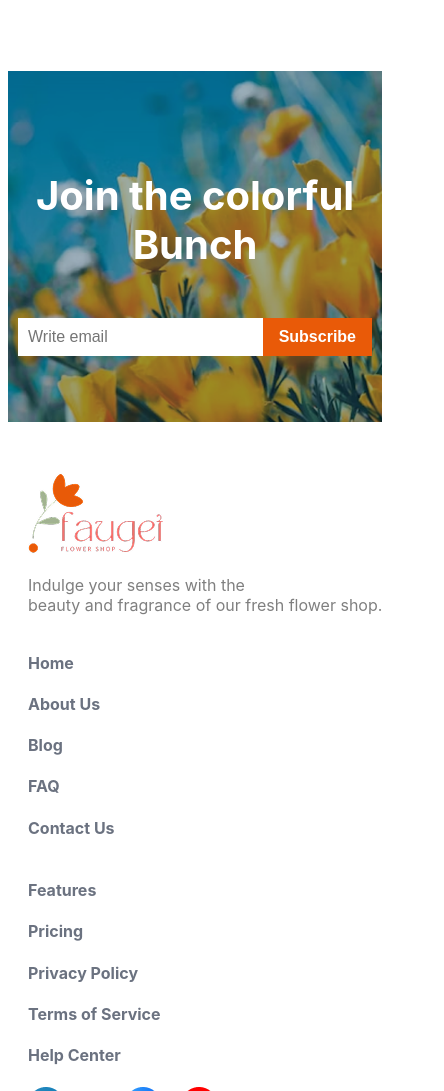
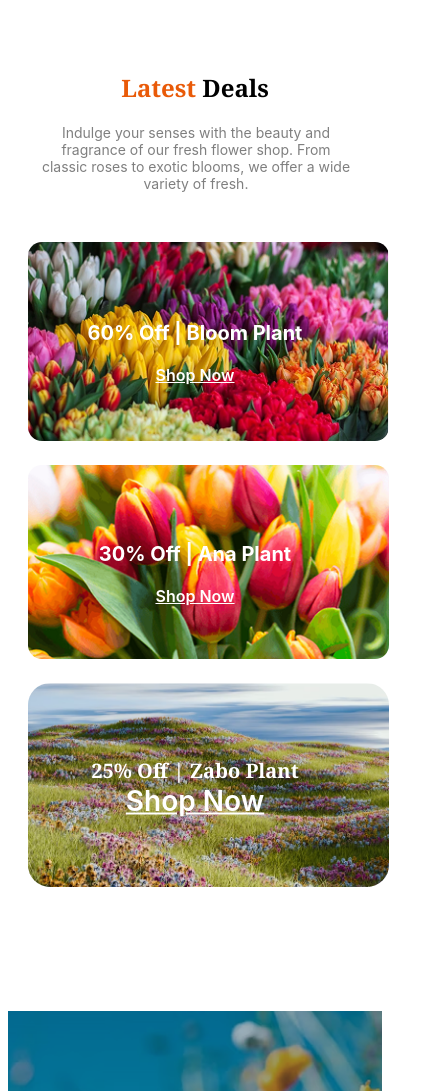
Before and after one commit to evrahimhasan/flower-shop-assignment-02-repo, a plain HTML site: page index.html in a window 390 px wide. Shown: the part 4060-5151 px from the top of the page, 444 px wide, since content can reach past the window. Drawn offline with Linux system fonts and the light colour scheme.

Commit message:
added deals sectioin and responsive

```diff
--- a/index.html
+++ b/index.html
@@ -115,6 +115,42 @@
     </div>
   </section>
 
+  <section class="deals">
+    <div class="deals-text">
+      <h2 class="noto-serif-font"><span class="color4">Latest</span>  Deals</h2>
+    <p class="color3">Indulge your senses with the beauty and fragrance of our fresh flower shop. From <br> classic roses to exotic blooms, we offer a wide variety of fresh.</p>
+    </div>
+    <section class="latest-deals">
+    <div class="left-deals">
+      <div class="image-container">
+      <img src="assets/deal-bloom.png" alt="">
+      <div class="text-overlay">
+        <h3>60% Off | Bloom Plant</h3>
+        <a href="" id="left-deals-a-style">Shop Now</a>
+      </div>
+    </div>
+    <div class="image-container">
+      <img src="assets/deal-ana.png" alt="">
+      <div class="text-overlay">
+        <h3>30% Off | Ana  Plant</h3>
+        <a href="" id="left-deals-a-style">Shop Now</a>
+      </div>
+    </div>
+    </div>
+
+    <div class="right-deals">
+      <div class="image-container">
+        <img src="assets/deal-zabo.png" alt="" />
+        <div class="text-overlay">
+        <h2 class="noto-serif-font">25% Off | Zabo Plant</h2>
+        <a href="#">Shop Now</a>
+        </div>
+      </div>
+    </div>
+  </section>
+  </section>
+
+
   <section class="subscribe-section">
     <h2>Join the colorful Bunch</h2>
     <div class="subscribe-box">
--- a/style/style.css
+++ b/style/style.css
@@ -99,6 +99,100 @@
 }
 
 
+
+
+/* latest deals related styles */
+.deals {
+  max-width: 1140px;
+  margin: 0 auto;
+}
+
+.deals-text {
+  text-align: center;
+}
+.deals-text h2 {
+  font-size: 3.125rem;
+  font-weight: 700;
+}
+.deals-text p {
+  font-size: 1.375rem;
+}
+
+
+
+.latest-deals {
+  display: flex;
+  justify-content: space-between;
+  max-width: 1140px;
+  margin: 0 auto;
+  margin-bottom: 120px;margin-top: 120px;
+
+}
+
+.left-deals {
+  display: flex;
+  gap: 20px;
+  flex-direction: column;
+}
+
+.left-deals img {
+  width: 367px;
+  border-radius: 14px;
+}
+
+.right-deals img {
+  width: 753px;
+  border-radius: 22px;
+}
+
+.image-container {
+  position: relative;
+}
+.text-overlay {
+  position: absolute;
+  top: 50%;
+  left: 50%;
+  transform: translate(-50%, -50%);
+  text-align: center;
+}
+.text-overlay h2 {
+  width: 498px;
+  color: #FFFFFF;
+  font-size: 40px;
+  font-weight: 700;
+  margin: 0px;
+  text-align: center;
+}
+
+.text-overlay h3 {
+  width: 270px;
+  color: #FFFFFF;
+  text-align: center;
+  font-size: 20px;
+  font-weight: 700;
+  text-align: center;
+}
+
+#left-deals-a-style {
+  font-size: 1rem;
+  font-weight: 600;
+  color: white;
+  text-align: center;
+  align-items: center;
+  text-decoration: underline;
+}
+
+.text-overlay a {
+  font-size: 1.75rem;
+  font-weight: 600;
+  color: white;
+  text-align: center;
+  align-items: center;
+  text-decoration: underline;
+}
+
+
+
 /* our plants related style */
 .our-plants {
   max-width: 1140px;
@@ -171,11 +265,6 @@
   font-size: 1.375rem;
   margin-bottom: 20px;
 }
-
-
-
-
-
 
 
 /* subscribe-section related styles */
@@ -254,9 +343,6 @@
 
 
 
-
-
-
 /* Responsive for Mobile Device */
 @media (max-width: 576px) {
   .hero {
@@ -300,9 +386,32 @@
     white-space: nowrap;
   }
 
-/*  */
+  .deals {
+    padding: 0 20px;
+  }
+  .deals h2 {
+    font-size: 1.5rem;
+  }
+  .deals p {
+    width: 336px;
+    font-size: 0.875rem;
+  }
+  .latest-deals {
+    flex-direction: column;
+    gap: 20px;
+    margin-top: 50px;
+  }
+  .right-deals img {
+    width: 361px;
+  }
+  .right-deals h2 {
+    font-size: 1.25rem;
+  }
+  .left-deals img {
+    width: 361px;
+  }
 
-/*  */
+
   .flower {
     flex-direction: column;
     padding: 0 20px;
@@ -326,19 +435,12 @@
     font-size: 0.875rem;
     text-align: left;
   }
-  /* .flower-title li {
-    font-size: 1rem;
-    text-align: left;
-  } */
   .badge {
     display: none;
   }
-/*  */
 
 
 
-
-/*  */
    .footer {
     flex-direction: column;
     padding: 0 20px;
@@ -360,6 +462,5 @@
 
   .social-icons {
     margin-bottom: 50px;
+  }
 }
-/*  */
-}
```
